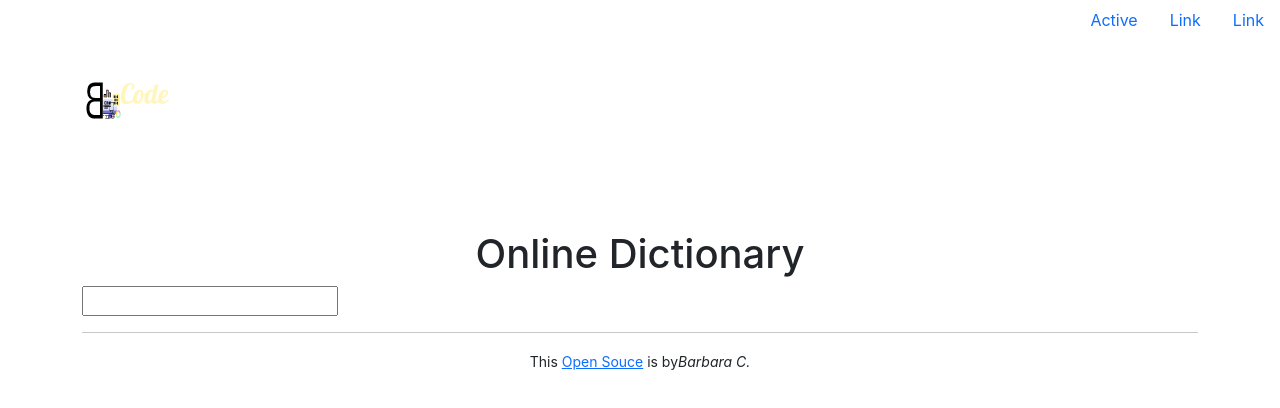
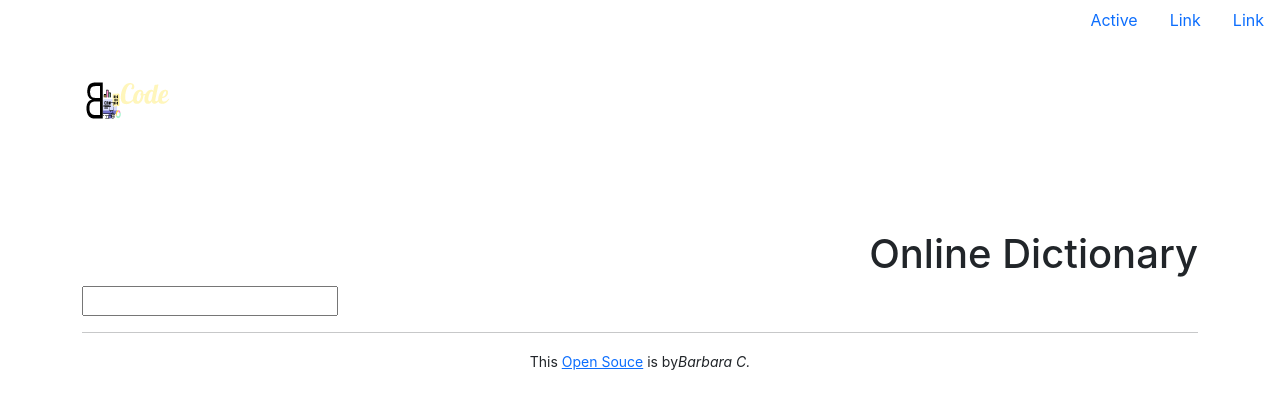
Before and after one commit to bcot-code/dictionary-project, a React (Create React App) app: page / in a window 1280 px wide. Shown: the top 408 px of the page. Built offline with nearby package versions, Linux system fonts and the light colour scheme.

Commit message:
Update Dictionary.css

```diff
--- a/src/Dictionary.css
+++ b/src/Dictionary.css
@@ -1,4 +1,4 @@
 .Dictionary {
-  text-align: center;
+  text-align: end;
   padding-top: 200px;
 }
```
